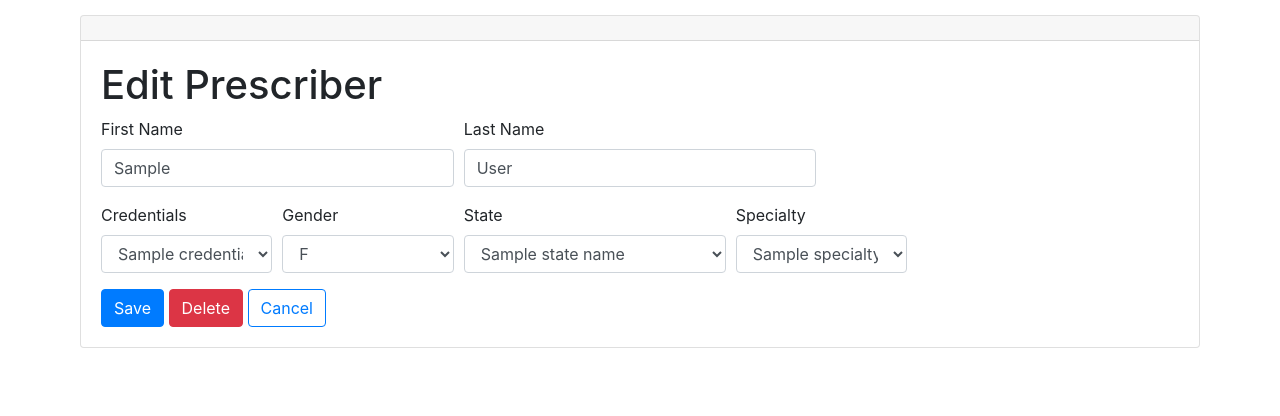
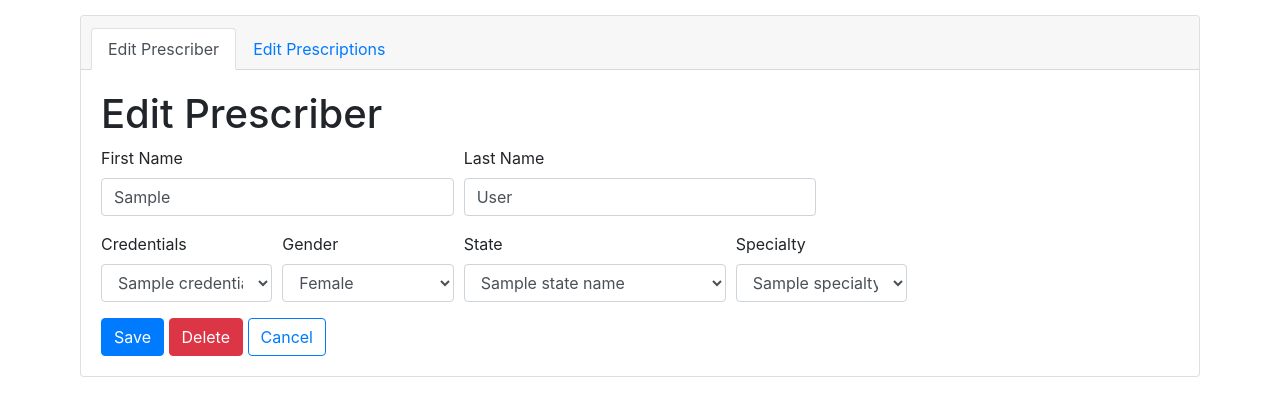
Before and after one commit to Cooltie1/opus, a Django app: template templates/opusapp/admin-edit.html in a window 1280 px wide. Shown: the part 81-497 px from the top of the page. Run offline with Django 3.2, Linux system fonts and the light colour scheme; the template is opened without the code that fills it: most values are stand-ins (such as "Sample title", 1, 10 or a date in 2020); some libraries are stand-ins or nearby versions.

Commit message:
fixed edit admin pages

```diff
--- a/opusapp/urls.py
+++ b/opusapp/urls.py
@@ -1,5 +1,5 @@
 from django.urls import path
-from .views import indexPageView, searchPageView, resultsPrescriberView, resultsDrugView, prescriberView, drugView, learnView, dashboardView, adminView, adminNewView, editPrescriberView, savePrescriberView, deletePageView
+from .views import indexPageView, searchPageView, resultsPrescriberView, resultsDrugView, prescriberView, drugView, learnView, dashboardView, adminView, adminNewView, editPrescriberView, savePrescriberView, deletePageView, editDrugs
 urlpatterns = [
     path("", indexPageView, name="index"),
     path("search/", searchPageView, name="search"),
@@ -14,5 +14,6 @@ urlpatterns = [
     path("editprescriber/<int:npi>/", editPrescriberView, name="prescriber-edit"),
     path("updateprescriber/<int:npi>/", savePrescriberView, name="saveprescriber"),
     path("delete/<int:npi>/", deletePageView, name="delete"),
+    path("editDrugs/<int:npi>", editDrugs, name="editdrugs"),
     path("admin/", adminView, name="admin"),
 ]
--- a/templates/opusapp/admin-edit.html
+++ b/templates/opusapp/admin-edit.html
@@ -3,21 +3,22 @@
 {% block content %}
 
 <div class="card ">
-    <div class="card-header"></div>
-
+    <div class="card-header">
+        <ul class="nav nav-tabs card-header-tabs pull-right"  id="myTab" role="tablist">
+            <li class="nav-item">
+                <a class="nav-link active" id="prescriber-tab" data-toggle="tab" href="#editPrescriber" role="tab" aria-controls="editPrescriber" aria-selected="true">Edit Prescriber</a>
+            </li>
+            <li class="nav-item">
+                <a class="nav-link" id="addNew-tab" data-toggle="tab" href="#editPrescriptions" role="tab" aria-controls="editPrescriptions" aria-selected="false">Edit Prescriptions</a>
+            </li>
+        </ul>
+    </div>
     <div class="card-body">
       <div class="tab-content" id="myTabContent">
+          <div class="tab-pane fade show active" id="editPrescriber" role="tabpanel" aria-labelledby="prescriber-tab">
             <form method="post" action="{% url 'saveprescriber' npi=prescriber.npi %}">
               {% csrf_token %}
                 <h1>Edit Prescriber</h1>
-                    {% if message == 'Added Successfully'%}
-                    <div class="alert alert-success alert-dismissible fade show" role="alert">
-                      Added Successfully
-                      <button type="button" class="close" data-dismiss="alert" aria-label="Close">
-                        <span aria-hidden="true">&times;</span>
-                      </button>
-                    </div>
-                    {% endif %}
                 <div class="form-row">
                     <div class="form-group col-md-4">
                       <label for="inputFname">First Name</label>
@@ -46,11 +47,11 @@
                       <label for="inputGender">Gender</label>
                       <select type="text" class="form-control" id="inputLname"  name="gender" maxlength='50' required>
                             {% if prescriber.gender  == "M" %}
-                                    <option selected>M</option>
-                                    <option>F</option>
+                                <option value="M" selected>Male</option>
+                                <option value="F">Female</option>
                             {% else %}
-                                    <option selected>F</option>
-                                    <option>M</option>
+                                <option value="M">Male</option>
+                                <option value="F" selected>Female</option>
                             {% endif %}
                       </select>
                     </div>
@@ -86,7 +87,26 @@
 
                 <button type="button" class="btn btn-outline-primary" onclick="window.history.back();">Cancel</button>
             </form>
-
+          </div>
+          <div class="tab-pane fade" id="editPrescriptions" role="tabpanel" aria-labelledby="addNew-tab">
+              <h1>Edit Prescriptions</h1>
+              <form>
+                  <div class="form-group col-md-4">
+                    <label for="inputState">Drug</label>
+                    <select id="inputState" class="form-control" required>
+                      <option></option>
+                      {% for drug in drugs %}
+                      <option>{{drug.drug_name}}</option>
+                      {% endfor %}
+                    </select>
+                  </div>
+                  <div class="form-group col-md-2">
+                    <label for="inputPrescriptionCount">Prescription Count</label>
+                    <input type="number" class="form-control" id="inputPrescriptionCount" min="0" step="1" required>
+                  </div>
+                <button type="submit" class="btn btn-primary" >Save</button>
+              </form>
+          </div>
 
       </div>
   </div>
```
Also changed, not shown: opusapp/views.py (+6 -5 lines). Lines whose indentation alone changed are shown as unchanged.
